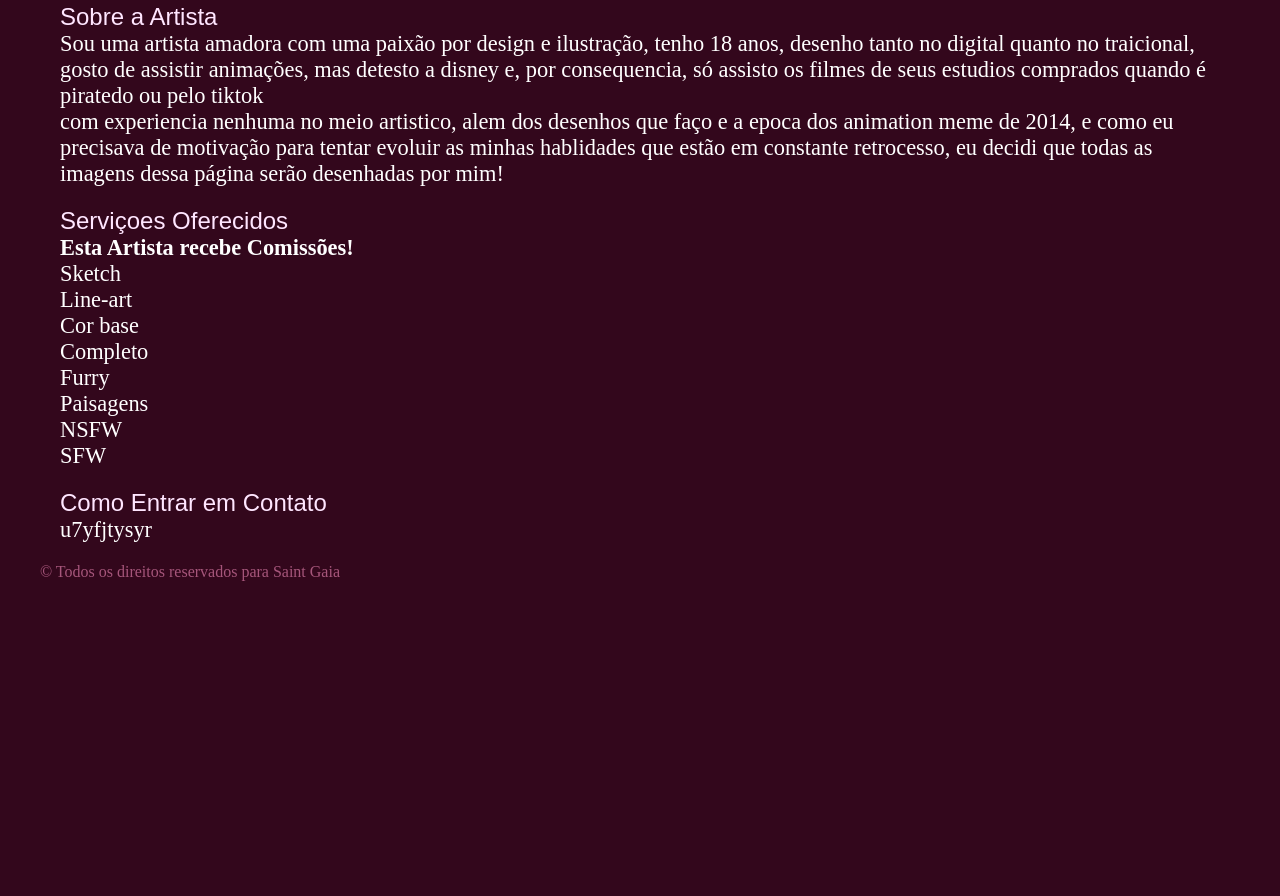
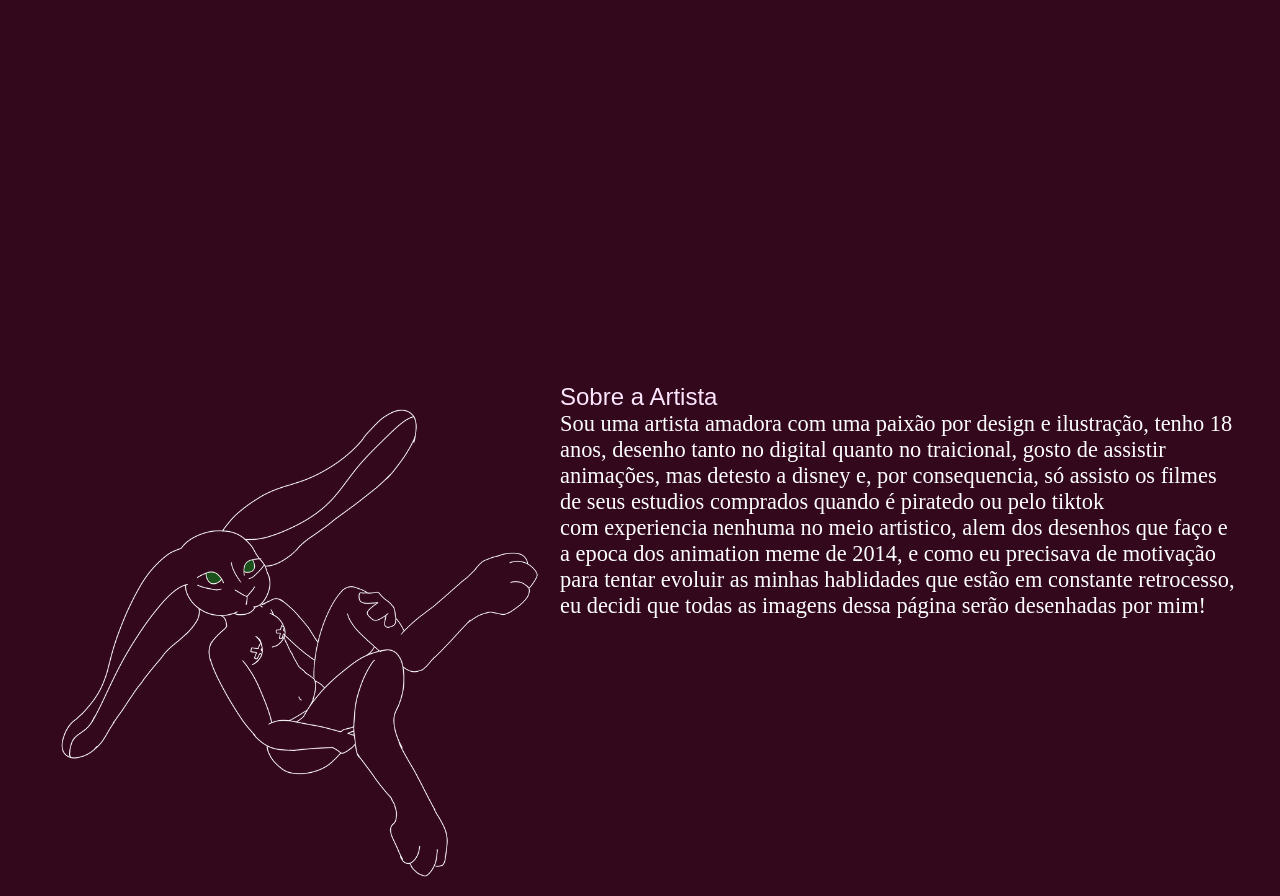
Before and after one commit to AgataQuadros/ProjetoDesenvolvimentoWeb, a plain HTML site: page aula010_projeto_trabalho/index.html in a window 1280 px wide. Shown: the part 434-1330 px from the top of the page. Before the commit the page ends 1035 px from the top, so only its background shows below. Drawn offline with Linux system fonts and the light colour scheme; a web font is replaced by a local one.

Commit message:
Projeto - Portifolio Artistico

```diff
--- a/aula010_projeto_trabalho/css/estilo.css
+++ b/aula010_projeto_trabalho/css/estilo.css
@@ -85,5 +85,5 @@ footer {
 }
 
 .separano {
-    margin: 20px;
+    margin-bottom: 400px;
 }
--- a/aula010_projeto_trabalho/index.html
+++ b/aula010_projeto_trabalho/index.html
@@ -42,8 +42,10 @@
     </p>
     </article>
 
-    <article class="separano">
+    <article class="separano float-left">
+    <img src="img/bunny.png">
     <h2 href="#sobre" class="font-3">Sobre a Artista</h2>
+
     <p class="font-2">
         Sou uma artista amadora com uma paixão por design e ilustração, tenho
         18 anos, desenho tanto no digital quanto no traicional, gosto de
@@ -60,7 +62,8 @@
     </p>
     </article>
 
-    <article class="separano">
+    <article class="separano float-rigth">
+    <img src="img/carol.png">
     <h2 href="#servicos" class="font-3">Serviçoes Oferecidos</h2>
     <p class="font-2"><strong>Esta Artista recebe Comissões!</strong></p>
     <p class="font-2">Sketch</p>
@@ -73,9 +76,12 @@
     <p class="font-2">SFW</p>
     </article>
 
-    <article class="separano">
+    <article class="separano float-left">
+    <img src="img/lucas.png">
     <h2 href="#contatos" class="font-3">Como Entrar em Contato</h2>
-    <p class="font-2">u7yfjtysyr</p>
+    <p class="font-2">Whatsapp</p>
+    <p class="font-2">email</p>
+
     </article>
 
     <footer>&copy; Todos os direitos reservados para Saint Gaia</footer>
```
Also changed, not shown: aula010_projeto_trabalho/img/bunny.png (added), aula010_projeto_trabalho/img/carol.png (added), aula010_projeto_trabalho/img/imagens.html (deleted), aula010_projeto_trabalho/img/lucas.png (added).
